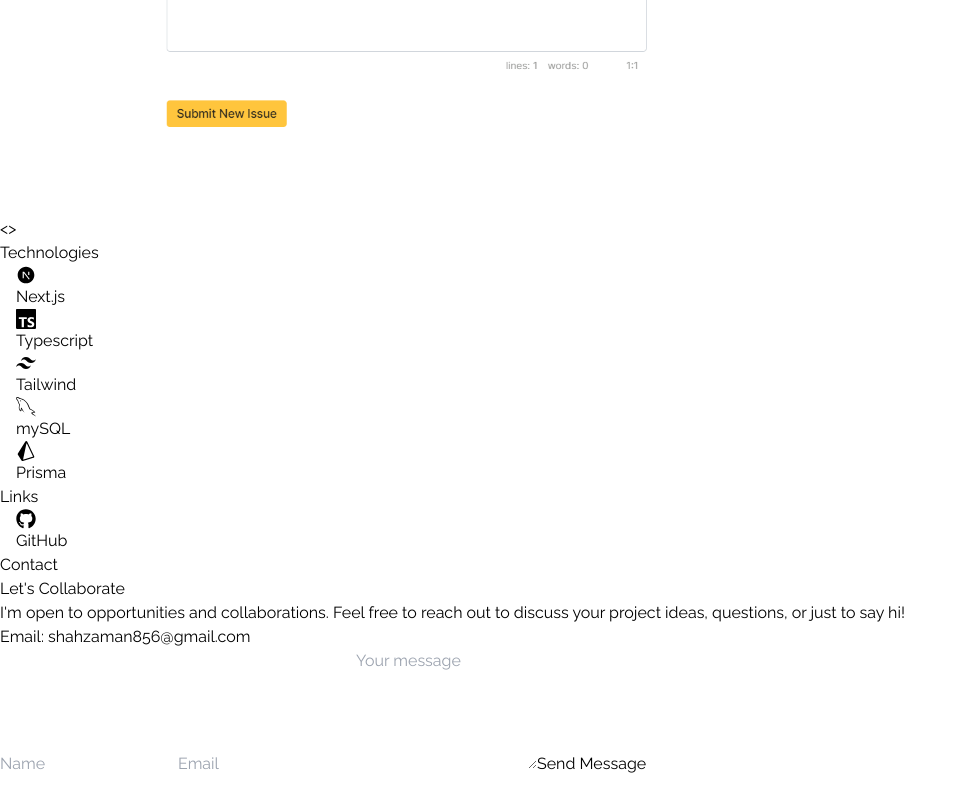
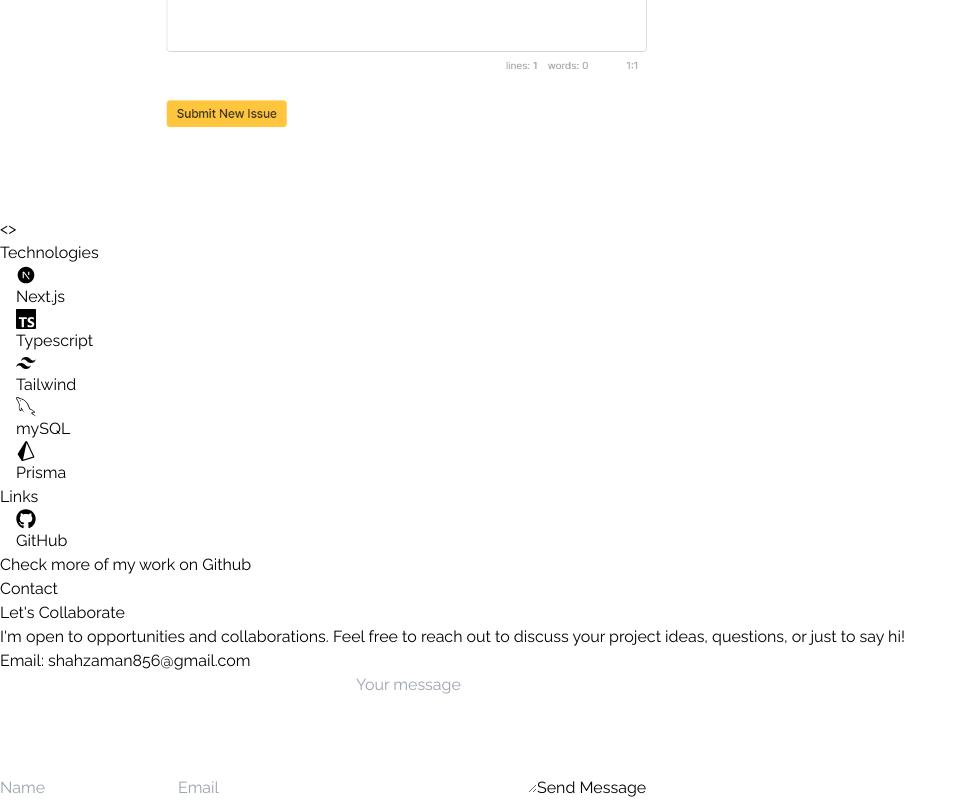
Before and after one commit to Shazee17/portfolio-react, a React (Vite) app: page / in a window 1280 px wide. Shown: the part 10381-11181 px from the top of the page, without its empty margins (0-967 px from the left). Before the commit the page ends 11157 px from the top, so only its background shows below. Built offline with nearby package versions, Linux system fonts and the light colour scheme.

Commit message:
update work section

```diff
--- a/src/components/Work.jsx
+++ b/src/components/Work.jsx
@@ -24,6 +24,11 @@ const Work = () => {
     <div className="">
     <Projects />
     </div>
+
+
+    <p className="py-8 text-xl text-gray-300 text-center">
+      Check more of my work on <span className="text-orange-500"><a href="https://github.com/Shazee17">Github</a></span>
+    </p>
   </div>
 </div>
 
```
